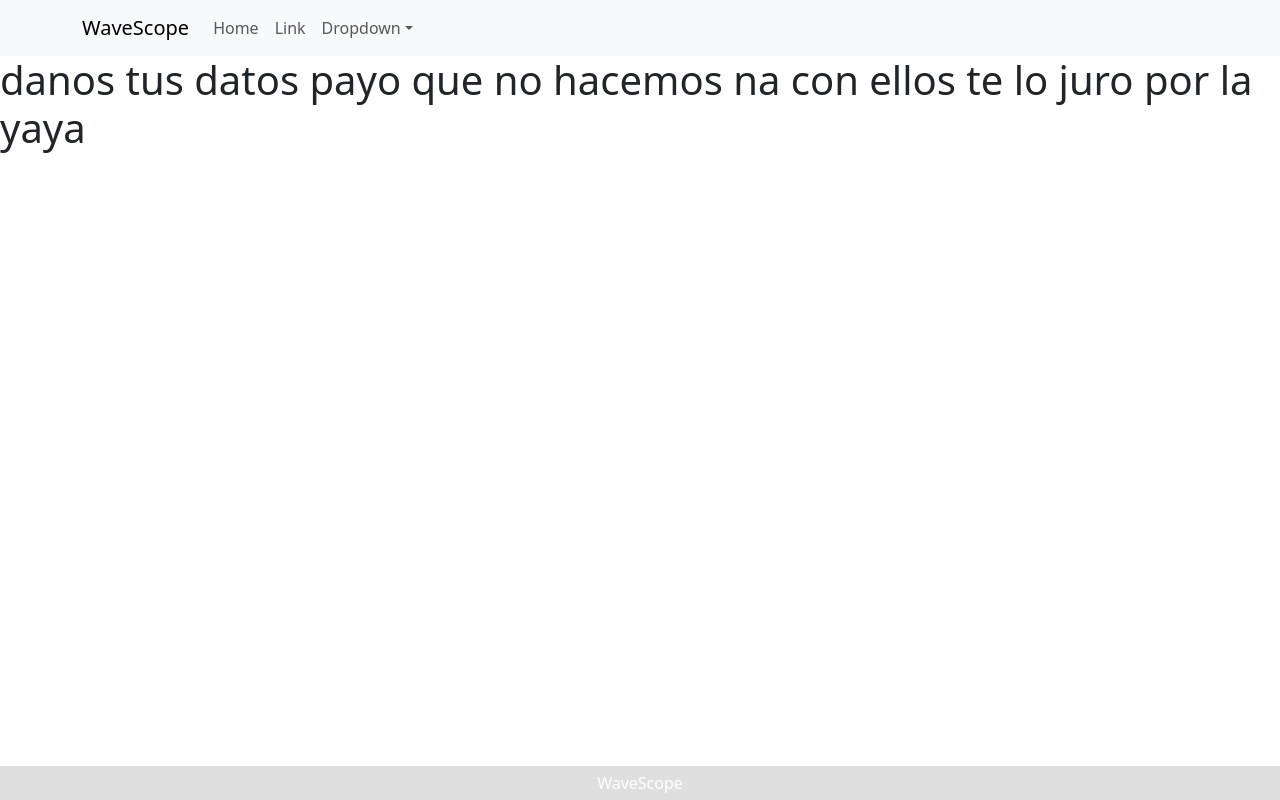
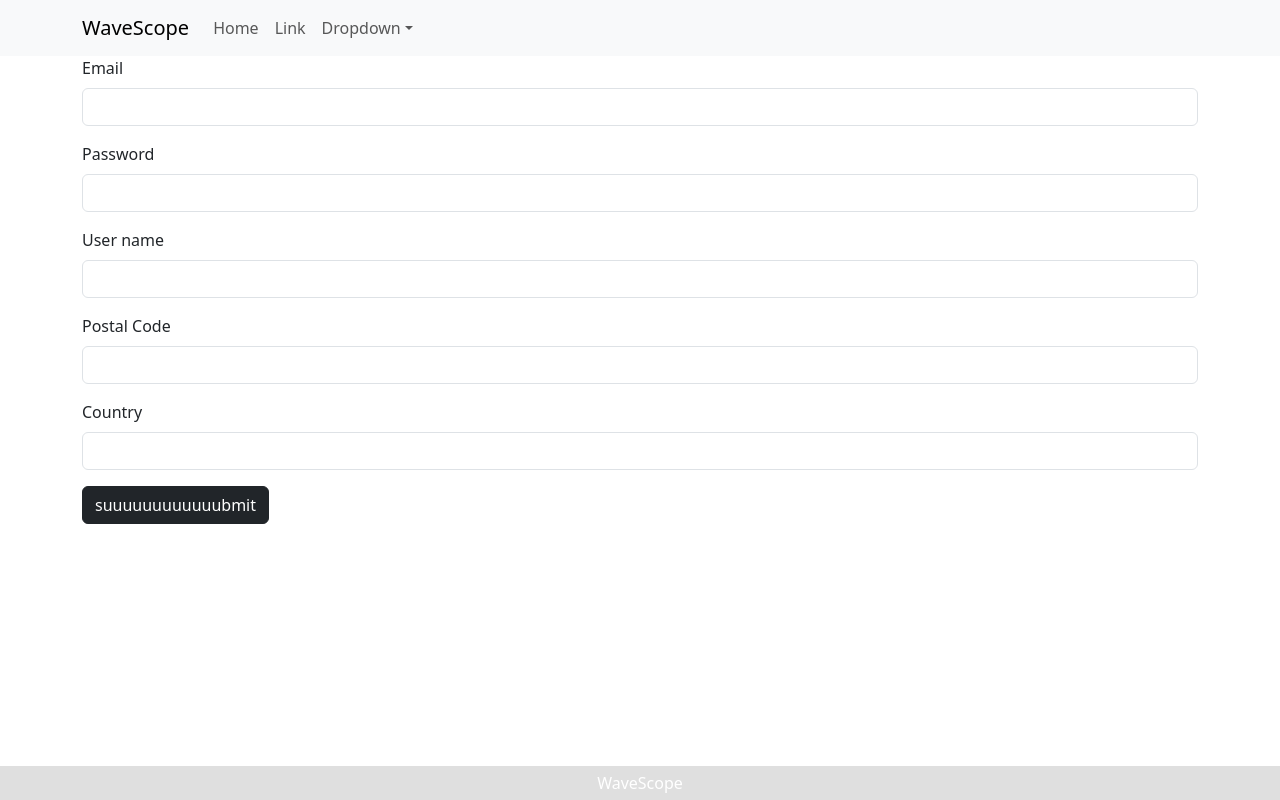
Before and after one commit to tyrmund/wave-scope-client, a React (Vite) app: page /signup in a window 1280 px wide. Built offline with nearby package versions, Linux system fonts and the light colour scheme; a web font is replaced by a local one.

Commit message:
new signup form done

```diff
--- /dev/null
+++ b/src/components/SignupForm/SignupForm.jsx
@@ -0,0 +1,71 @@
+import { useNavigate } from "react-router-dom"
+import { useState } from "react"
+import authServices from "../../services/auth.services"
+import { Button, Form } from "react-bootstrap"
+
+const SignupForm = () => {
+
+    const [signupData, setSignupData] = useState({
+        username: '',
+        email: '',
+        password: '',
+        postalCode: '',
+        country: '',
+        profilePic: ''
+    })
+
+    const navigate = useNavigate()
+
+    const handleInputChange = e => {
+        const { value, name } = e.target
+        setSignupData({ ...signupData, [name]: value })
+    }
+
+    const handleForSubmit = e => {
+        e.preventDefault()
+        console.log(signupData)
+
+        authServices
+            .signupUser(signupData)
+            .then(() => navigate('/'))
+            .catch(err => console.log(err))
+
+    }
+
+    return (
+
+        <Form onSubmit={handleForSubmit}>
+            <Form.Group className="mb-3" controlId="email">
+                <Form.Label>Email</Form.Label>
+                <Form.Control type="text" value={signupData.email} onChange={handleInputChange} name="email" />
+            </Form.Group>
+
+            <Form.Group className="mb-3" controlId="password">
+                <Form.Label>Password</Form.Label>
+                <Form.Control type="password" value={signupData.password} onChange={handleInputChange} name="password" />
+            </Form.Group>
+
+            <Form.Group className="mb-3" controlId="username">
+                <Form.Label>User name</Form.Label>
+                <Form.Control type="text" value={signupData.username} onChange={handleInputChange} name="username" />
+            </Form.Group>
+
+            <Form.Group className="mb-3" controlId="postalCode">
+                <Form.Label>Postal Code</Form.Label>
+                <Form.Control type="text" value={signupData.postalCode} onChange={handleInputChange} name="postalCode" />
+            </Form.Group>
+
+            <Form.Group className="mb-3" controlId="country">
+                <Form.Label>Country</Form.Label>
+                <Form.Control type="text" value={signupData.country} onChange={handleInputChange} name="country" />
+            </Form.Group>
+
+            <Button type="submit" variant="dark">
+                suuuuuuuuuuuubmit
+            </Button>
+
+        </Form>
+    )
+}
+
+export default SignupForm
--- a/src/pages/SignupPage/SignupPage.jsx
+++ b/src/pages/SignupPage/SignupPage.jsx
@@ -1,8 +1,19 @@
+import { Container } from "react-bootstrap"
+
+import SignupForm from "../../components/SignupForm/SignupForm"
+
+
 const SignupPage = () => {
+
+
+
   return (
-    <div className="SignupPage">
-      <h1>danos tus datos payo que no hacemos na con ellos te lo juro por la yaya</h1>
-    </div>
+
+    <Container className="signupPage">
+
+      <SignupForm />
+
+    </Container>
   )
 }
 
--- /dev/null
+++ b/src/services/auth.services.js
@@ -0,0 +1,33 @@
+import axios from 'axios'
+
+class AuthServices {
+
+    constructor() {
+
+        this.axiosApp = axios.create({
+            baseURL: `${import.meta.env.VITE_API_URL}/api/auth`
+        })
+    }
+
+    signupUser(userData) {
+        return this.axiosApp.post('/signup', userData)
+    }
+
+    loginUser(userData) {
+        return this.axiosApp.post('/login', userData)
+    }
+
+    verifyUser(token) {
+        return this.axiosApp.get('/verify',
+            {
+                headers: {
+                    Authorization: `Bearer ${token}`
+                }
+            }
+        )
+    }
+}
+
+const authServices = new AuthServices()
+
+export default authServices
```
Also changed, not shown: src/components/LoginForm/LoginForm.jsx (added).
